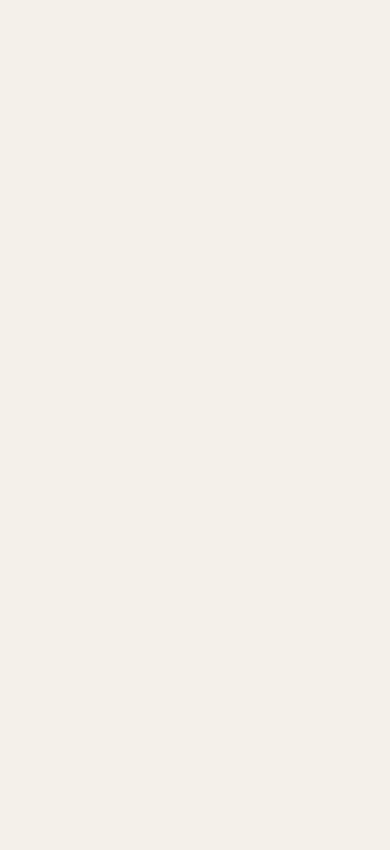
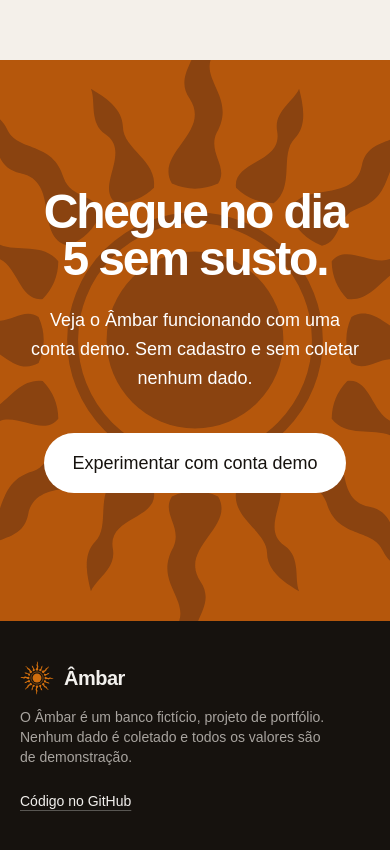
Before and after one commit to guilhermesolagarcia/Projeto-Banco, a Next.js app: page / in a window 390 px wide. Shown: the part 6548-7398 px from the top of the page. Before the commit the page ends 6608 px from the top, so only its background shows below. Built offline with nearby package versions, Linux system fonts and the light colour scheme; a web font is replaced by a local one.

Commit message:
feat: add closing section and footer

```diff
--- a/src/app/globals.css
+++ b/src/app/globals.css
@@ -21,6 +21,9 @@
   --color-amber: #f28c28;
   --color-amber-signal: #d06e0e;
   --color-amber-on-dark: #f2a04b;
+  /* Deep amber: the one section background allowed (closing). White on it: 4.85:1 (AA). */
+  --color-amber-deep: #b5570c;
+  --color-amber-ember: #8a4310;
 
   /* Semantic: attention is separate from the brand amber */
   --color-attention: #b3402a;
--- a/src/app/page.tsx
+++ b/src/app/page.tsx
@@ -1,9 +1,11 @@
 import { AlertsSection } from "@/features/landing/alerts-section";
 import { CardSection } from "@/features/landing/card-section";
 import { ClaritySection } from "@/features/landing/clarity-section";
+import { ClosingSection } from "@/features/landing/closing-section";
 import { FaqSection } from "@/features/landing/faq-section";
 import { Hero } from "@/features/landing/hero";
 import { NoJudgmentSection } from "@/features/landing/no-judgment-section";
+import { SiteFooter } from "@/features/landing/site-footer";
 import { SiteHeader } from "@/features/landing/site-header";
 
 export default function Home() {
@@ -23,7 +25,9 @@ export default function Home() {
         <NoJudgmentSection />
         <CardSection />
         <FaqSection />
+        <ClosingSection />
       </main>
+      <SiteFooter />
     </>
   );
 }
--- /dev/null
+++ b/src/features/landing/closing-section.tsx
@@ -0,0 +1,41 @@
+import Link from "next/link";
+import { Sun } from "@/components/logo";
+import { PAYDAY_DAY } from "./example";
+
+/*
+ * The page ends on its promise, with the sun large and still behind one clear action.
+ * The only section with an amber background; deep amber so white text passes AA.
+ */
+export function ClosingSection() {
+  return (
+    <section
+      aria-labelledby="fechamento-title"
+      className="relative isolate overflow-hidden bg-amber-deep text-white"
+    >
+      <div
+        aria-hidden="true"
+        className="pointer-events-none absolute top-1/2 left-1/2 -z-10 -translate-x-1/2 -translate-y-1/2"
+      >
+        <Sun size={680} className="text-amber-ember" />
+      </div>
+
+      <div className="shell reveal py-32 text-center md:py-48">
+        <h2
+          id="fechamento-title"
+          className="mx-auto max-w-3xl text-5xl leading-[0.98] font-semibold tracking-[-0.045em] sm:text-6xl lg:text-7xl"
+        >
+          Chegue no dia {PAYDAY_DAY} sem susto.
+        </h2>
+        <p className="mx-auto mt-6 max-w-md text-lg leading-relaxed">
+          Veja o Âmbar funcionando com uma conta demo. Sem cadastro e sem coletar nenhum dado.
+        </p>
+        <Link
+          href="/login"
+          className="mt-10 inline-flex rounded-pill bg-white px-7 py-4 text-lg font-medium text-ink transition-[opacity,transform] duration-200 hover:opacity-90 focus-visible:outline-white active:scale-[0.98]"
+        >
+          Experimentar com conta demo
+        </Link>
+      </div>
+    </section>
+  );
+}
--- /dev/null
+++ b/src/features/landing/site-footer.tsx
@@ -0,0 +1,23 @@
+import { Logo } from "@/components/logo";
+
+export function SiteFooter() {
+  return (
+    <footer className="bg-ink">
+      <div className="shell flex flex-col gap-6 py-10 text-sm text-on-dark-muted md:flex-row md:items-center md:justify-between">
+        <div className="flex flex-col gap-3 md:flex-row md:items-center md:gap-6">
+          <Logo className="text-on-dark" />
+          <p className="max-w-md">
+            O Âmbar é um banco fictício, projeto de portfólio. Nenhum dado é coletado e todos os
+            valores são de demonstração.
+          </p>
+        </div>
+        <a
+          href="https://github.com/guilhermesolagarcia/Projeto-Banco"
+          className="font-medium text-on-dark underline decoration-on-dark/30 underline-offset-4 transition-colors hover:decoration-amber-on-dark"
+        >
+          Código no GitHub
+        </a>
+      </div>
+    </footer>
+  );
+}
```
Also changed, not shown: 2 other files (tests, documents, lock files or other folders).
